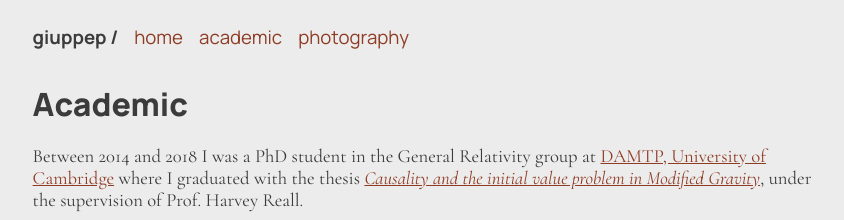
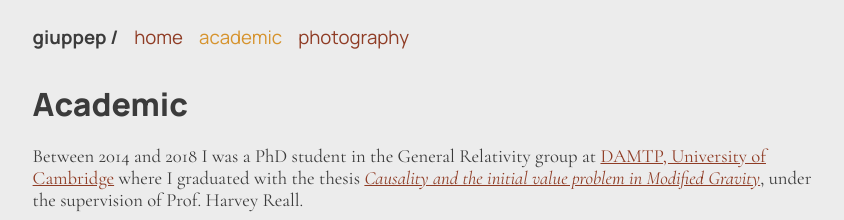
Before and after one commit to giuppep/giuppep.github.io, a Jekyll site: the page built from academic.md, in a window 1280 px wide. Shown: the top 220 px of the page, without its empty margins (217-1061 px from the left). Built offline with Jekyll 4.4.1, drawn with Linux system fonts in a browser that asks for light colours.

Commit message:
highlight current page in navbar

```diff
--- a/_includes/navbar.html
+++ b/_includes/navbar.html
@@ -29,8 +29,26 @@
 
     <nav id="navbar">
         <ul>
-            <li><a href="/">home</a></li>
-            <li><a href="/academic">academic</a></li>
+            <li>
+                <a
+                    href="/"
+                    {% if page.url == "/" %}
+                    class="active"
+                    {% endif %}
+                >
+                    home
+                </a>
+            </li>
+            <li>
+                <a
+                    href="/academic"
+                    {% if page.url == "/academic.html" %}
+                    class="active"
+                    {% endif %}
+                >
+                    academic
+                </a>
+            </li>
             <li>
                 <a
                     href="https://giuseppe.papallo.it"
--- a/_sass/navbar.sass
+++ b/_sass/navbar.sass
@@ -56,3 +56,6 @@ header
             li a
                 text-decoration: none
                 margin: auto
+
+                &.active
+                    color: $accent-colour
```
